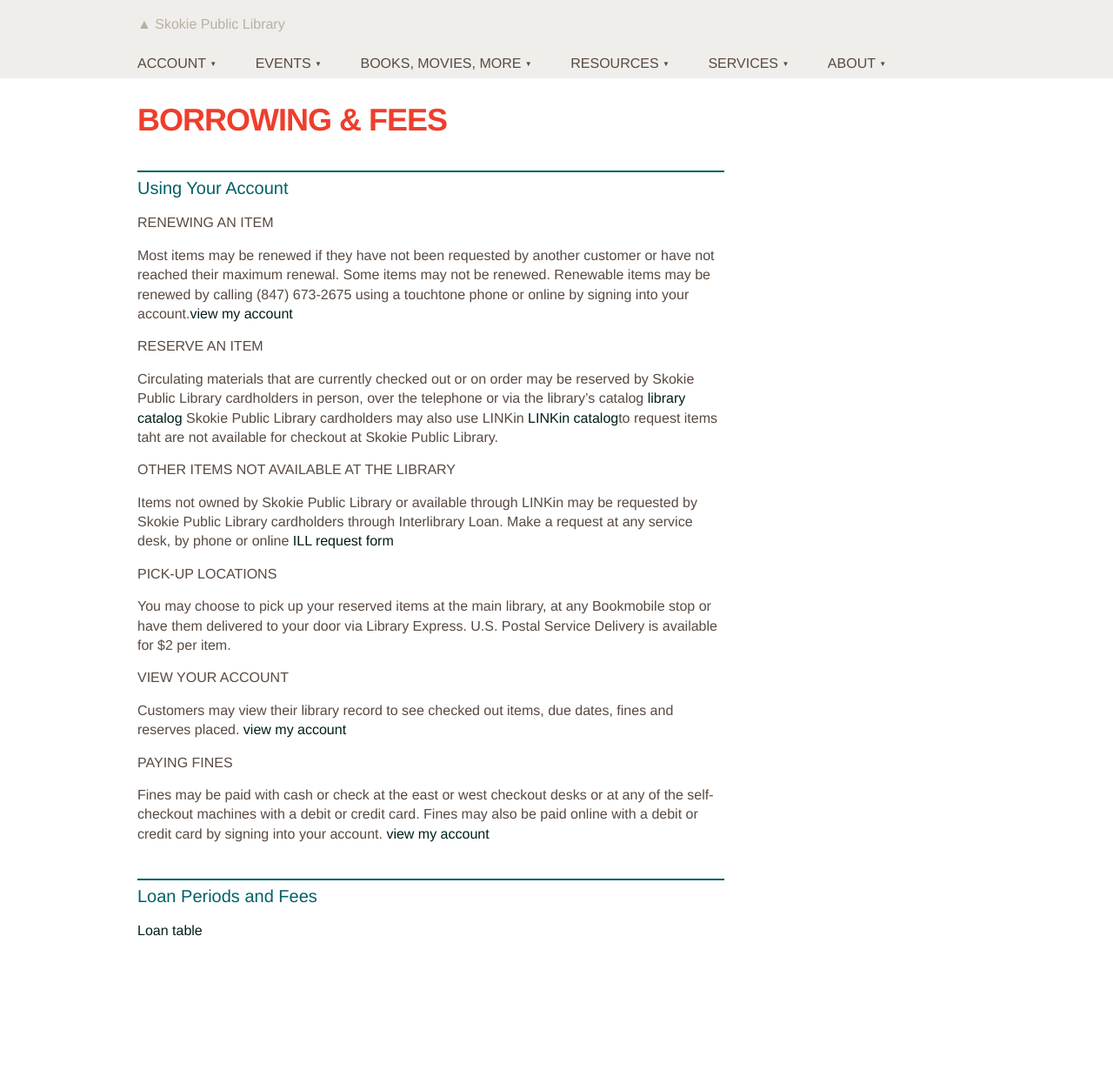
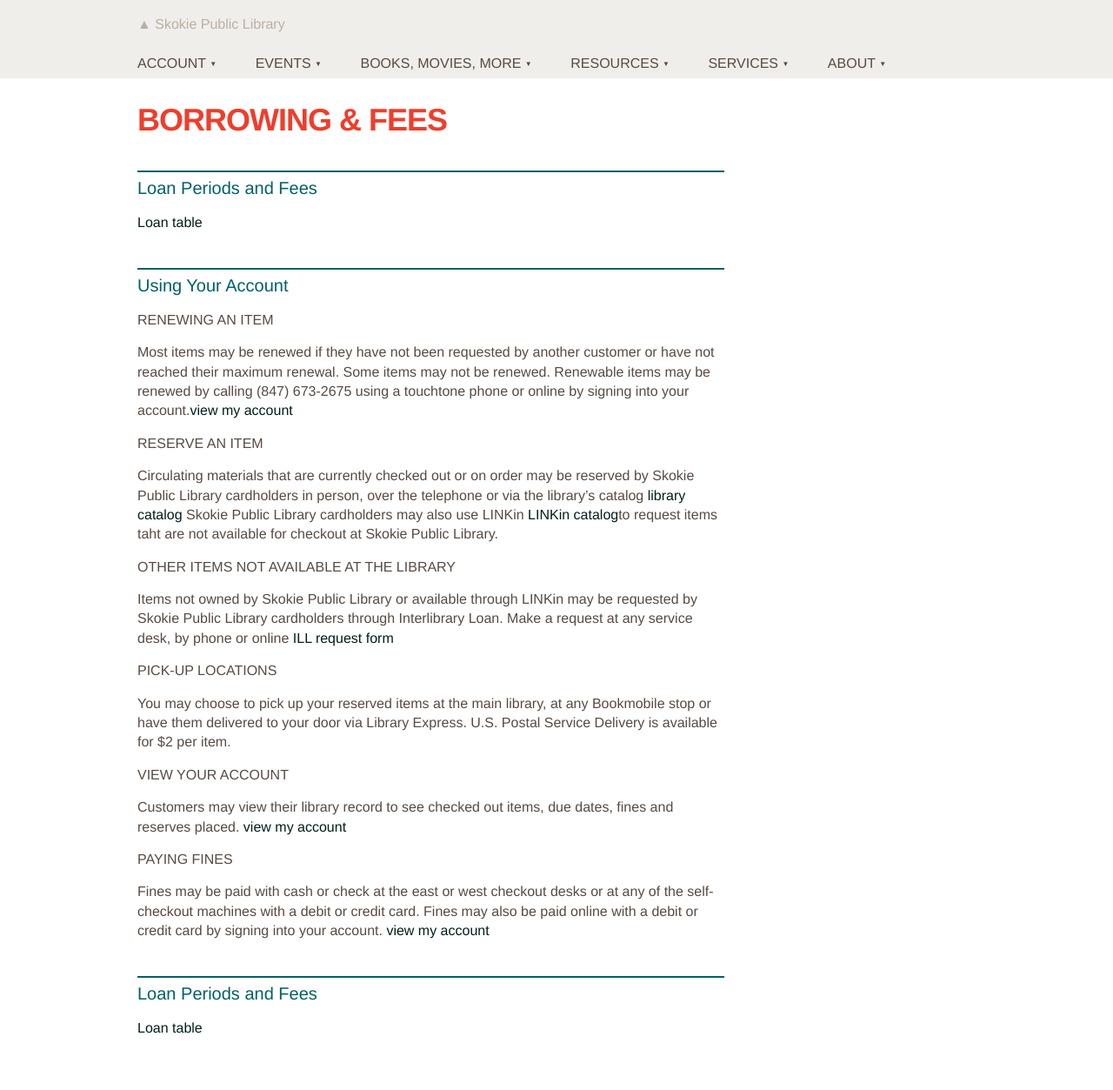
Before and after one commit to skokielibrary/spl-content, a Jekyll site: the page built from _content/eileen/about--borrowing-fees.markdown, in a window 1280 px wide. Shown: the whole page at 87% size. Built offline with Jekyll 4.4.1, drawn with Linux system fonts in a browser that asks for light colours; before the commit the page ends 1142 px from its top, so only the background shows below that.

Commit message:
Updated about--borrowing-fees.markdown

```diff
--- a/_content/eileen/about--borrowing-fees.markdown
+++ b/_content/eileen/about--borrowing-fees.markdown
@@ -4,6 +4,8 @@ title: "Borrowing & fees"
 published: true
 ---
 
+##Loan Periods and Fees
+[Loan table]()
 ##Using Your Account
 ###Renewing an Item
 Most items may be renewed if they have not been requested by another customer or have not reached their maximum renewal. Some items may not be renewed. Renewable items may be renewed by calling (847) 673-2675 using a touchtone phone or online by signing into your account.[view my account]()
```
